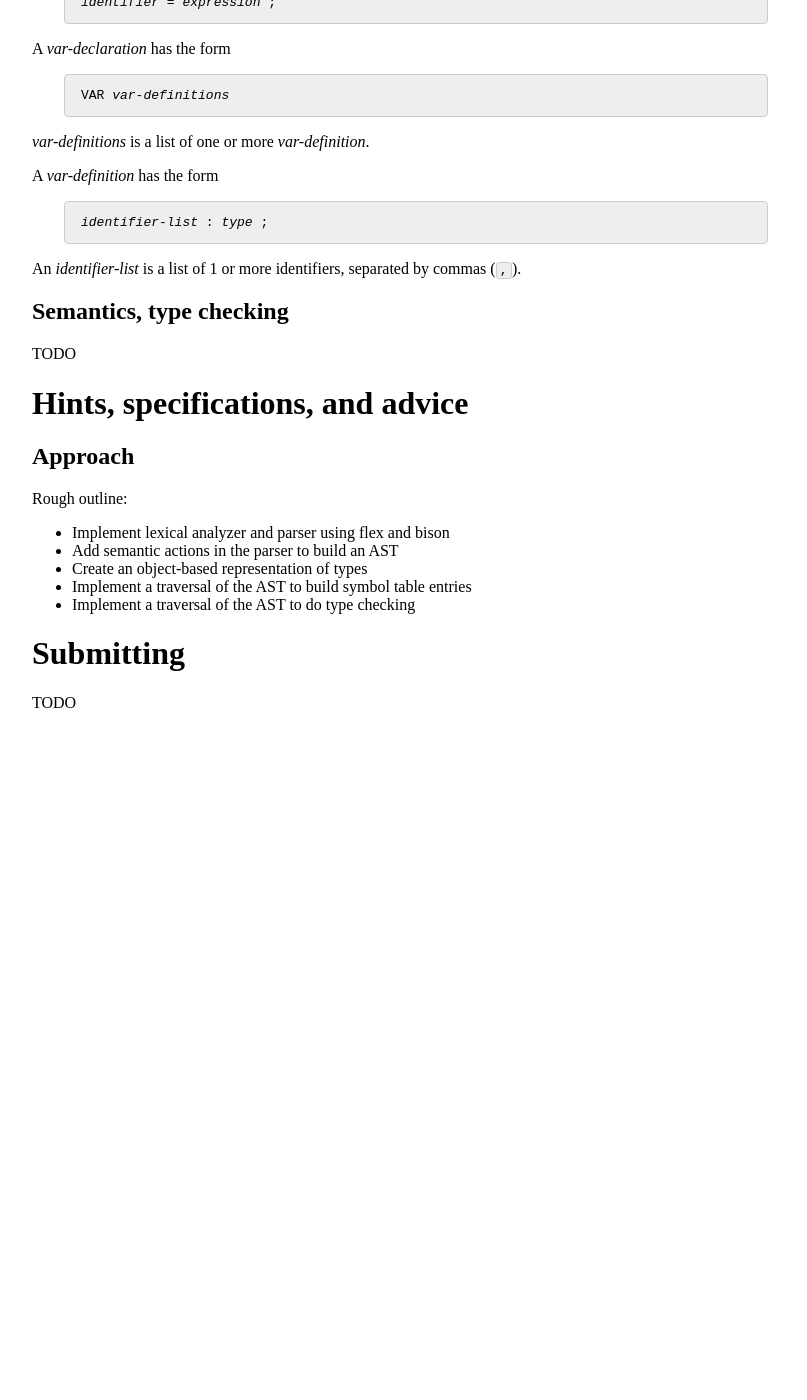
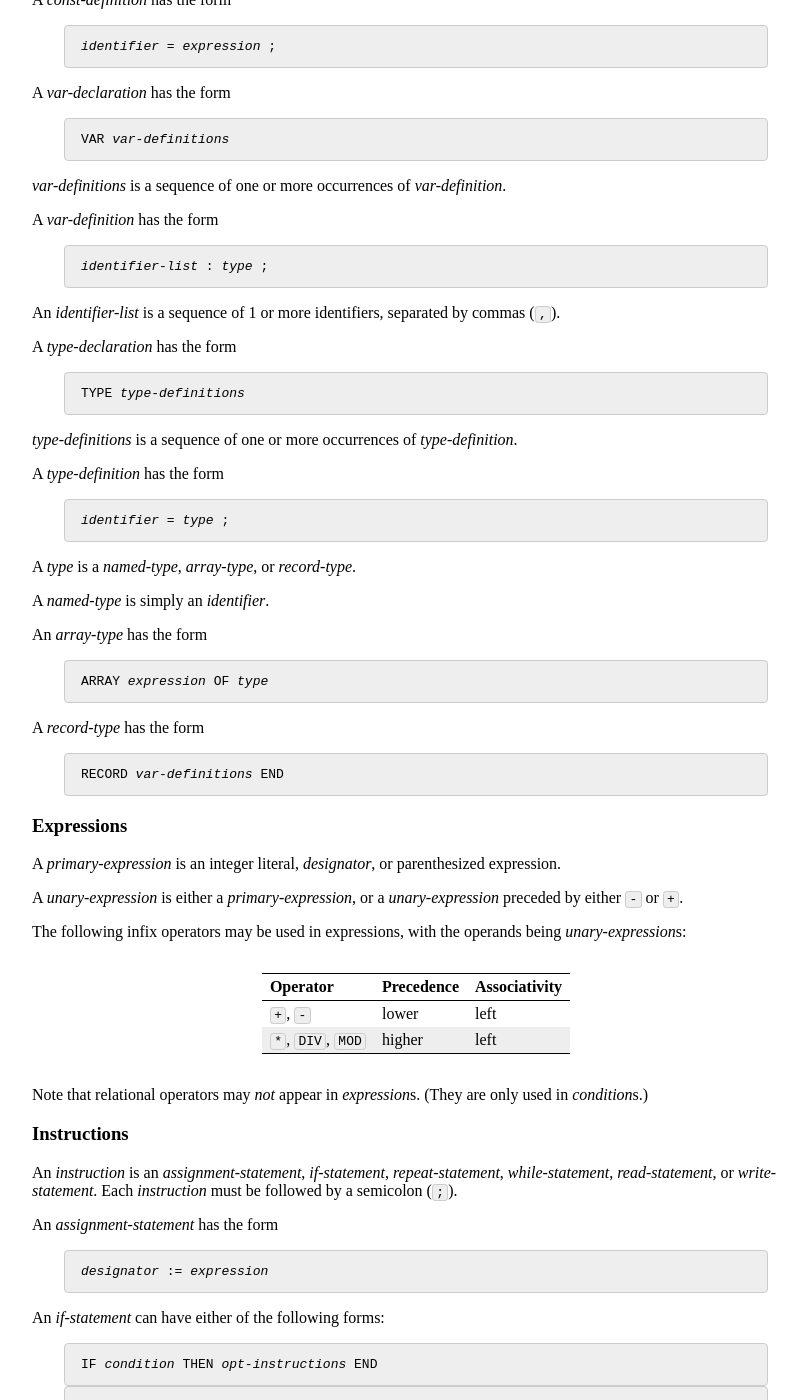
Before and after one commit to jhucompilers/fall2020, a Jekyll site: the page built from assign/assign03.md, in a window 1280 px wide and 1400 px high, scrolled down 1468 px. Shown: the whole window, without its empty margins (224-1031 px from the left). Built offline with Jekyll 4.4.1, drawn with Linux system fonts in a browser that asks for light colours; before the commit the page ends 2212 px from its top, so only the background shows below that; some of the changed text lies outside the part shown.

Commit message:
completed discussion of syntax?

```diff
--- a/assign/assign03.md
+++ b/assign/assign03.md
@@ -66,7 +68,7 @@ A *const-declaration* has the form
 CONST <i>const-definitions</i>
 </pre></div>
 
-*const-definitions* is a list of one or more *const-definition*.
+*const-definitions* is a sequence of one or more occurrences of *const-definition*.
 
 A *const-definition* has the form
 
@@ -80,7 +82,7 @@ A *var-declaration* has the form
 VAR <i>var-definitions</i>
 </pre></div>
 
-*var-definitions* is a list of one or more *var-definition*.
+*var-definitions* is a sequence of one or more occurrences of *var-definition*.
 
 A *var-definition* has the form
 
@@ -88,7 +90,121 @@ A *var-definition* has the form
 <i>identifier-list</i> : <i>type</i> ;
 </pre></div>
 
-An *identifier-list* is a list of 1 or more identifiers, separated by commas (`,`).
+An *identifier-list* is a sequence of 1 or more identifiers, separated by commas (`,`).
+
+A *type-declaration* has the form
+
+<div class="highlighter-rouge"><pre>
+TYPE <i>type-definitions</i>
+</pre></div>
+
+*type-definitions* is a sequence of one or more occurrences of *type-definition*.
+
+A *type-definition* has the form
+
+<div class="highlighter-rouge"><pre>
+<i>identifier</i> = <i>type</i> ;
+</pre></div>
+
+A *type* is a *named-type*, *array-type*, or *record-type*.
+
+A *named-type* is simply an *identifier*.
+
+An *array-type* has the form
+
+<div class="highlighter-rouge"><pre>
+ARRAY <i>expression</i> OF <i>type</i>
+</pre></div>
+
+A *record-type* has the form
+
+<div class="highlighter-rouge"><pre>
+RECORD <i>var-definitions</i> END
+</pre></div>
+
+### Expressions
+
+A *primary-expression* is an integer literal, *designator*, or parenthesized expression.
+
+A *unary-expression* is either a *primary-expression*, or a *unary-expression* preceded by either `-` or `+`.
+
+The following infix operators may be used in expressions, with the operands being *unary-expression*s:
+
+Operator          | Precedence | Associativity
+----------------- | ---------- | -------------
+`+`, `-`          | lower      | left
+`*`, `DIV`, `MOD` | higher     | left
+
+Note that relational operators may *not* appear in *expression*s.  (They are only used in *condition*s.)
+
+### Instructions
+
+An *instruction* is an *assignment-statement*, *if-statement*, *repeat-statement*, *while-statement*,
+*read-statement*, or *write-statement*.  Each *instruction* must be followed by a semicolon (`;`).
+
+An *assignment-statement* has the form
+
+<div class="highlighter-rouge"><pre>
+<i>designator</i> := <i>expression</i>
+</pre></div>
+
+An *if-statement* can have either of the following forms:
+
+<div class="highlighter-rouge"><pre>
+IF <i>condition</i> THEN <i>opt-instructions</i> END
+</pre></div>
+
+<div class="highlighter-rouge"><pre>
+IF <i>condition</i> THEN <i>opt-instructions</i> ELSE <i>opt-instructions</i> END
+</pre></div>
+
+A *repeat-statement* has the form
+
+<div class="highlighter-rouge"><pre>
+REPEAT <i>opt-instructions</i> UNTIL <i>condition</i> END
+</pre></div>
+
+A *while-statement* has the form
+
+<div class="highlighter-rouge"><pre>
+WHILE <i>condition</i> DO <i>opt-instructions</i> END
+</pre></div>
+
+A *write-statement* has the form
+
+<div class="highlighter-rouge"><pre>
+WRITE <i>expression</i>
+</pre></div>
+
+A *read-statement* has the form
+
+<div class="highlighter-rouge"><pre>
+READ <i>designator</i>
+</pre></div>
+
+A *condition* has the form
+
+<div class="highlighter-rouge"><pre>
+<i>expression</i> <i>relational-op</i> <i>expression</i>
+</pre></div>
+
+where *relational-op* is one of `<`, `<=`, `>`, `>=`, `=`, or `#` (not equals).
+
+A *designator* has one of the following forms:
+
+<div class="highlighter-rouge"><pre>
+<i>identifier</i>
+</pre></div>
+
+<div class="highlighter-rouge"><pre>
+<i>identifier</i> [ <i>expression-list</i> ]
+</pre></div>
+
+<div class="highlighter-rouge"><pre>
+<i>identifier</i> . <i>identifier</i>
+</pre></div>
+
+An <i>expression-list</i> is a sequence of one or more *expression*s, separated by commas (`,`).
 
 ## Semantics, type checking
 
```
Also changed, not shown: other parts of assign/assign03.md (+2 -0 lines).
